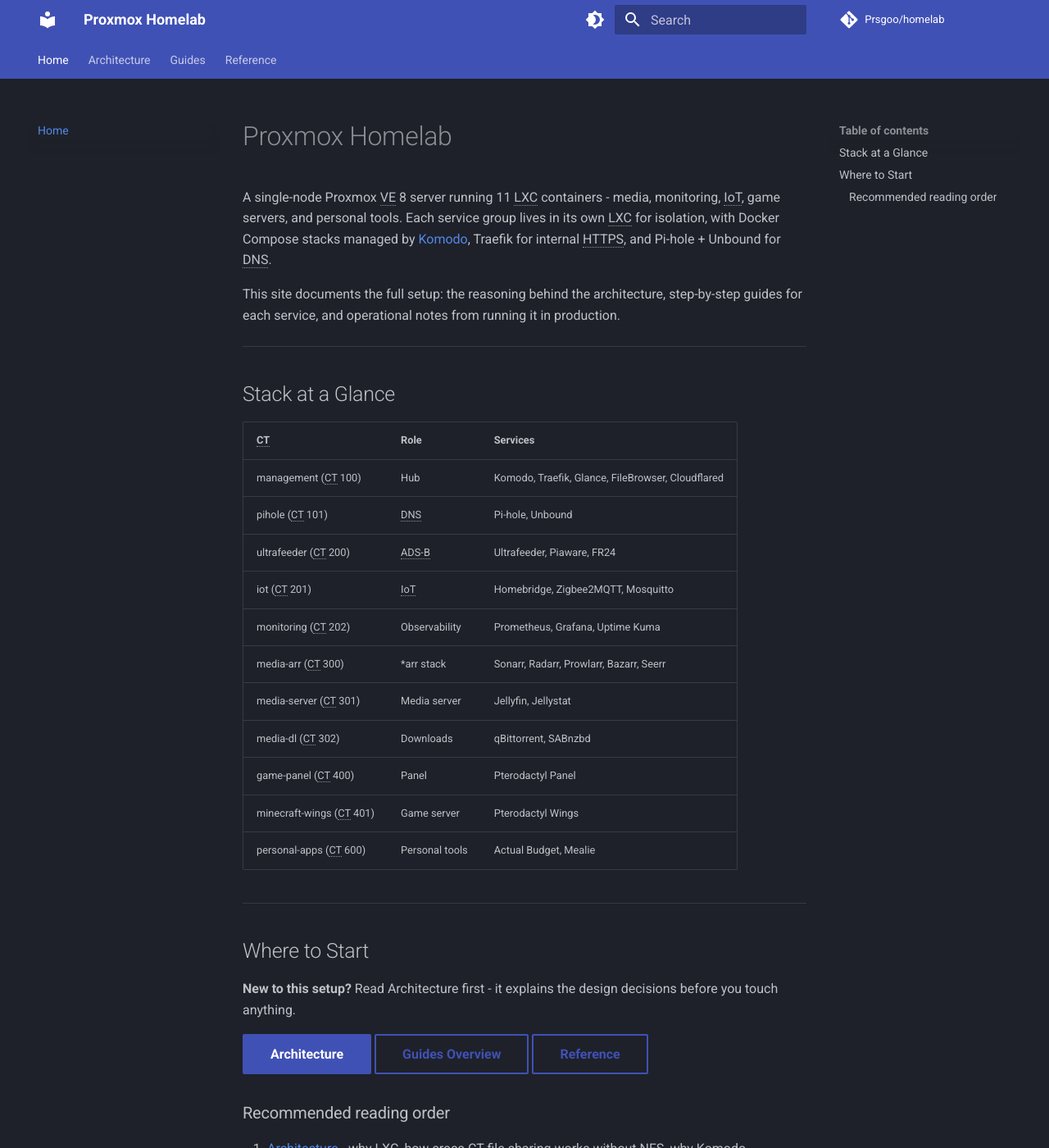
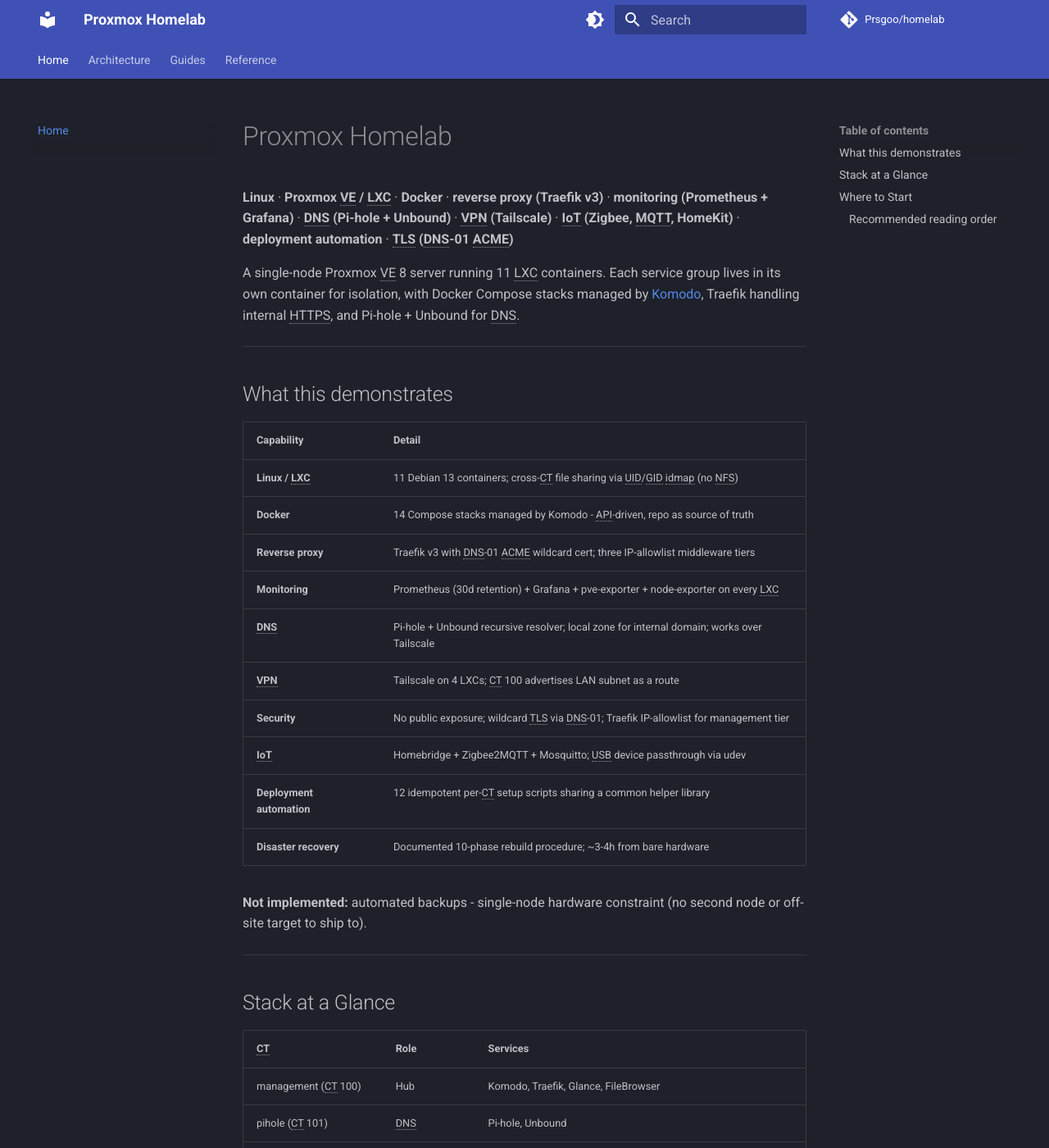
Before and after one commit to Prsgoo/homelab, an MkDocs documentation site: the page built from docs/index.md, in a window 1280 px wide and 1400 px high. Shown: the whole window at 82% size. Built offline with MkDocs 1.6.1 and Material for MkDocs 9.7.7, drawn with Linux system fonts in a browser that asks for light colours; comment, search, counter and statistics services are not loaded; some of the changed text lies outside the part shown.

Commit message:
docs: portfolio audit - README and docs index overhaul

```diff
--- a/docs/index.md
+++ b/docs/index.md
@@ -1,8 +1,27 @@
 # Proxmox Homelab
 
-A single-node Proxmox VE 8 server running 11 LXC containers - media, monitoring, IoT, game servers, and personal tools. Each service group lives in its own LXC for isolation, with Docker Compose stacks managed by [Komodo](https://komo.do), Traefik for internal HTTPS, and Pi-hole + Unbound for DNS.
+**Linux** · **Proxmox VE / LXC** · **Docker** · **reverse proxy (Traefik v3)** · **monitoring (Prometheus + Grafana)** · **DNS (Pi-hole + Unbound)** · **VPN (Tailscale)** · **IoT (Zigbee, MQTT, HomeKit)** · **deployment automation** · **TLS (DNS-01 ACME)**
 
-This site documents the full setup: the reasoning behind the architecture, step-by-step guides for each service, and operational notes from running it in production.
+A single-node Proxmox VE 8 server running 11 LXC containers. Each service group lives in its own container for isolation, with Docker Compose stacks managed by [Komodo](https://komo.do), Traefik handling internal HTTPS, and Pi-hole + Unbound for DNS.
+
+---
+
+## What this demonstrates
+
+| Capability | Detail |
+|---|---|
+| **Linux / LXC** | 11 Debian 13 containers; cross-CT file sharing via UID/GID idmap (no NFS) |
+| **Docker** | 14 Compose stacks managed by Komodo - API-driven, repo as source of truth |
+| **Reverse proxy** | Traefik v3 with DNS-01 ACME wildcard cert; three IP-allowlist middleware tiers |
+| **Monitoring** | Prometheus (30d retention) + Grafana + pve-exporter + node-exporter on every LXC |
+| **DNS** | Pi-hole + Unbound recursive resolver; local zone for internal domain; works over Tailscale |
+| **VPN** | Tailscale on 4 LXCs; CT 100 advertises LAN subnet as a route |
+| **Security** | No public exposure; wildcard TLS via DNS-01; Traefik IP-allowlist for management tier |
+| **IoT** | Homebridge + Zigbee2MQTT + Mosquitto; USB device passthrough via udev |
+| **Deployment automation** | 12 idempotent per-CT setup scripts sharing a common helper library |
+| **Disaster recovery** | Documented 10-phase rebuild procedure; ~3-4h from bare hardware |
+
+**Not implemented:** automated backups - single-node hardware constraint (no second node or off-site target to ship to).
 
 ---
 
@@ -10,12 +29,12 @@ This site documents the full setup: the reasoning behind the architecture, step-
 
 | CT | Role | Services |
 |----|------|---------|
-| management (CT 100) | Hub | Komodo, Traefik, Glance, FileBrowser, Cloudflared |
+| management (CT 100) | Hub | Komodo, Traefik, Glance, FileBrowser |
 | pihole (CT 101) | DNS | Pi-hole, Unbound |
-| ultrafeeder (CT 200) | ADS-B | Ultrafeeder, Piaware, FR24 |
+| ultrafeeder (CT 200) | ADS-B | Ultrafeeder, Piaware, FR24, OpenSky |
 | iot (CT 201) | IoT | Homebridge, Zigbee2MQTT, Mosquitto |
-| monitoring (CT 202) | Observability | Prometheus, Grafana, Uptime Kuma |
-| media-arr (CT 300) | \*arr stack | Sonarr, Radarr, Prowlarr, Bazarr, Seerr |
+| monitoring (CT 202) | Observability | Prometheus, Grafana, Uptime Kuma, pve-exporter |
+| media-arr (CT 300) | *arr stack | Sonarr, Radarr, Prowlarr, Bazarr, Seerr, Dispatcharr, Recyclarr, Unpackerr |
 | media-server (CT 301) | Media server | Jellyfin, Jellystat |
 | media-dl (CT 302) | Downloads | qBittorrent, SABnzbd |
 | game-panel (CT 400) | Panel | Pterodactyl Panel |
```
Also changed, not shown: README.md (+70 -12 lines), docs/wiki/services/_index.md (+2 -2 lines).
